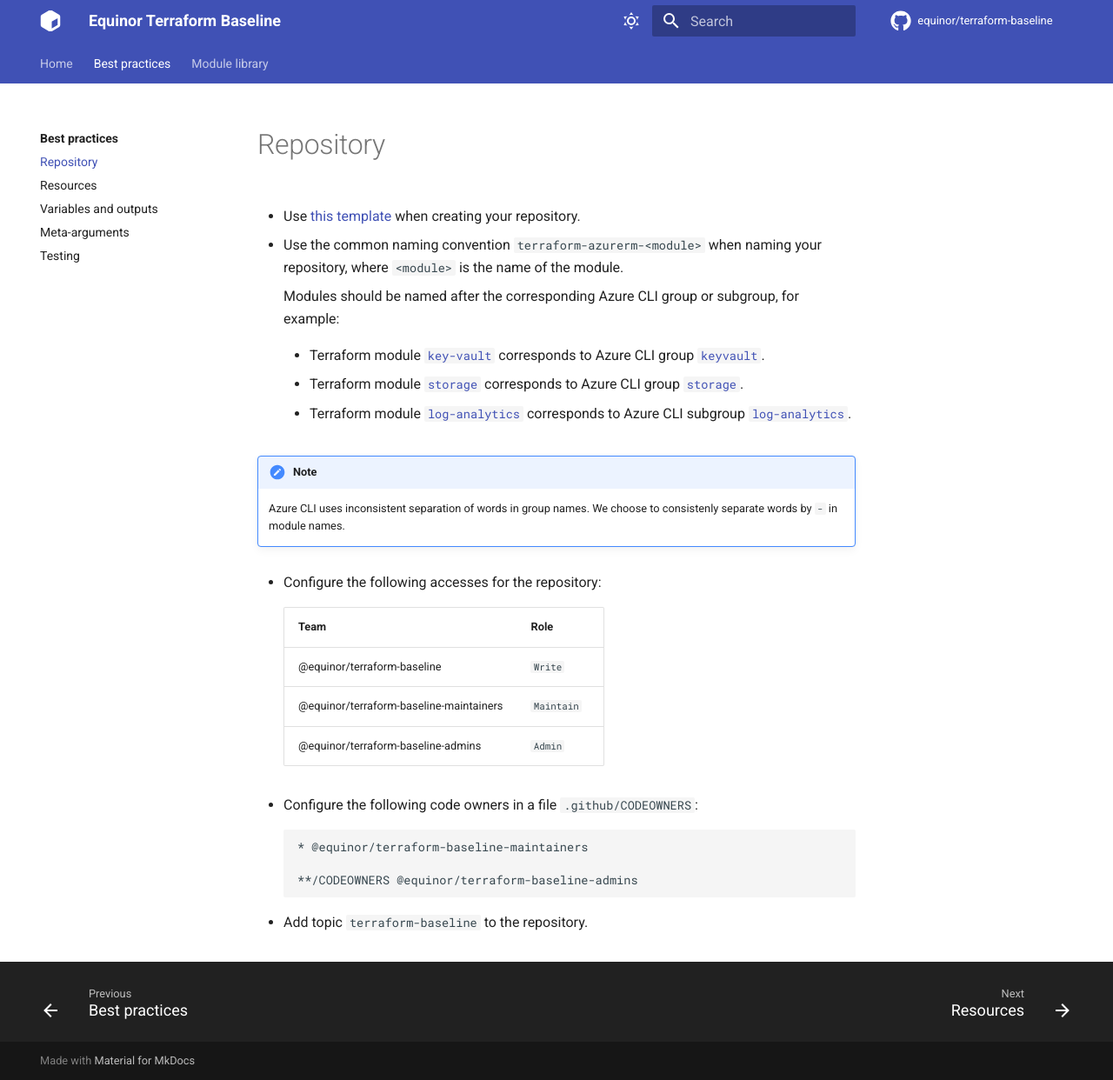
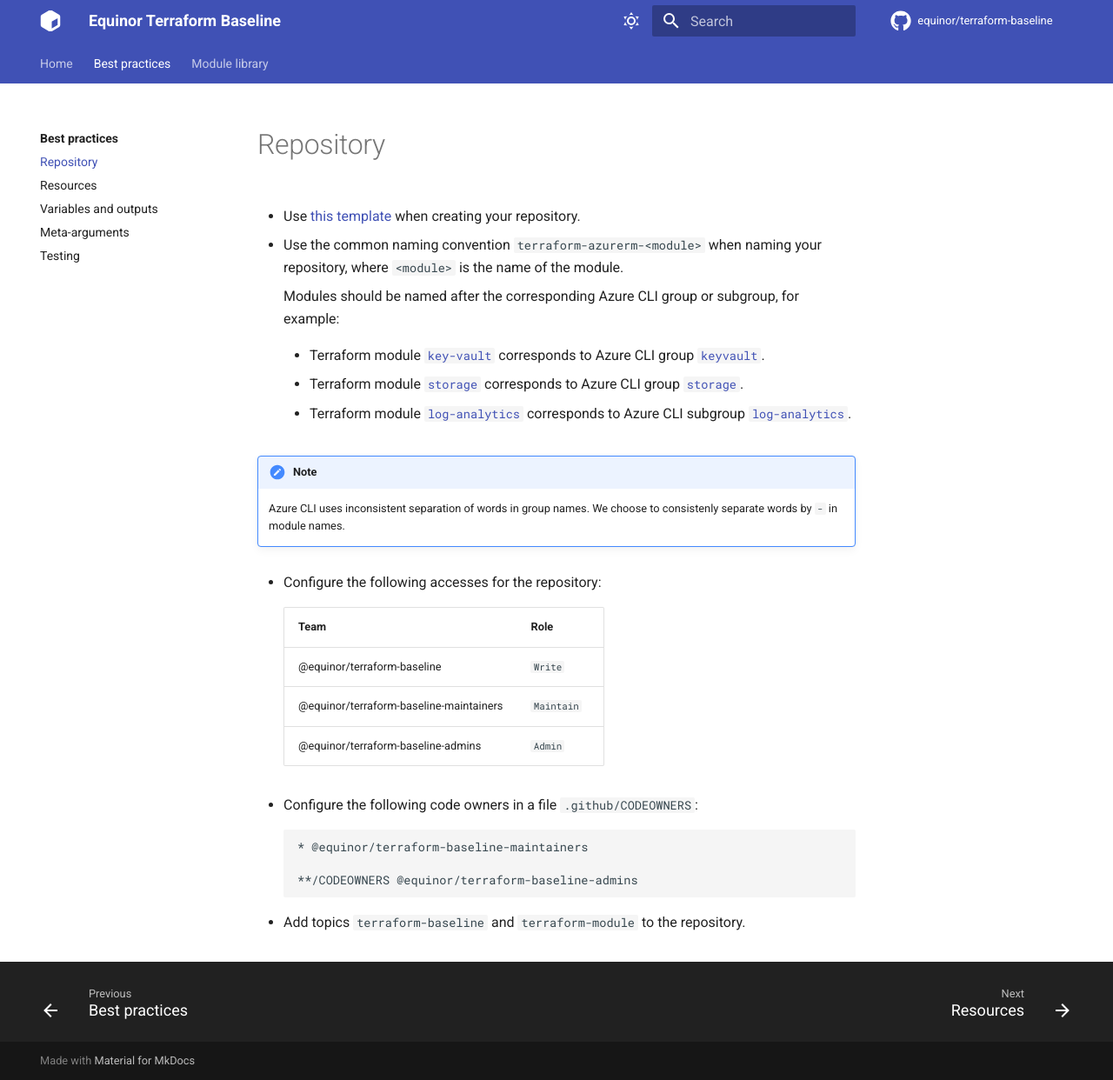
Before and after one commit to equinor/terraform-baseline, an MkDocs documentation site: the page built from docs/best-practices/repository.md, in a window 1280 px wide and 1242 px high. Shown: the whole window at 87% size. Built offline with MkDocs 1.6.1 and Material for MkDocs 9.7.7, drawn with Linux system fonts in a browser that asks for light colours; comment, search, counter and statistics services are not loaded.

Commit message:
docs: add topic `terraform-module` to module repos

````diff
--- a/docs/best-practices/repository.md
+++ b/docs/best-practices/repository.md
@@ -31,4 +31,4 @@
     **/CODEOWNERS @equinor/terraform-baseline-admins
     ```
 
-- Add topic `terraform-baseline` to the repository.
+- Add topics `terraform-baseline` and `terraform-module` to the repository.
````
Also changed, not shown: 1 other file.
